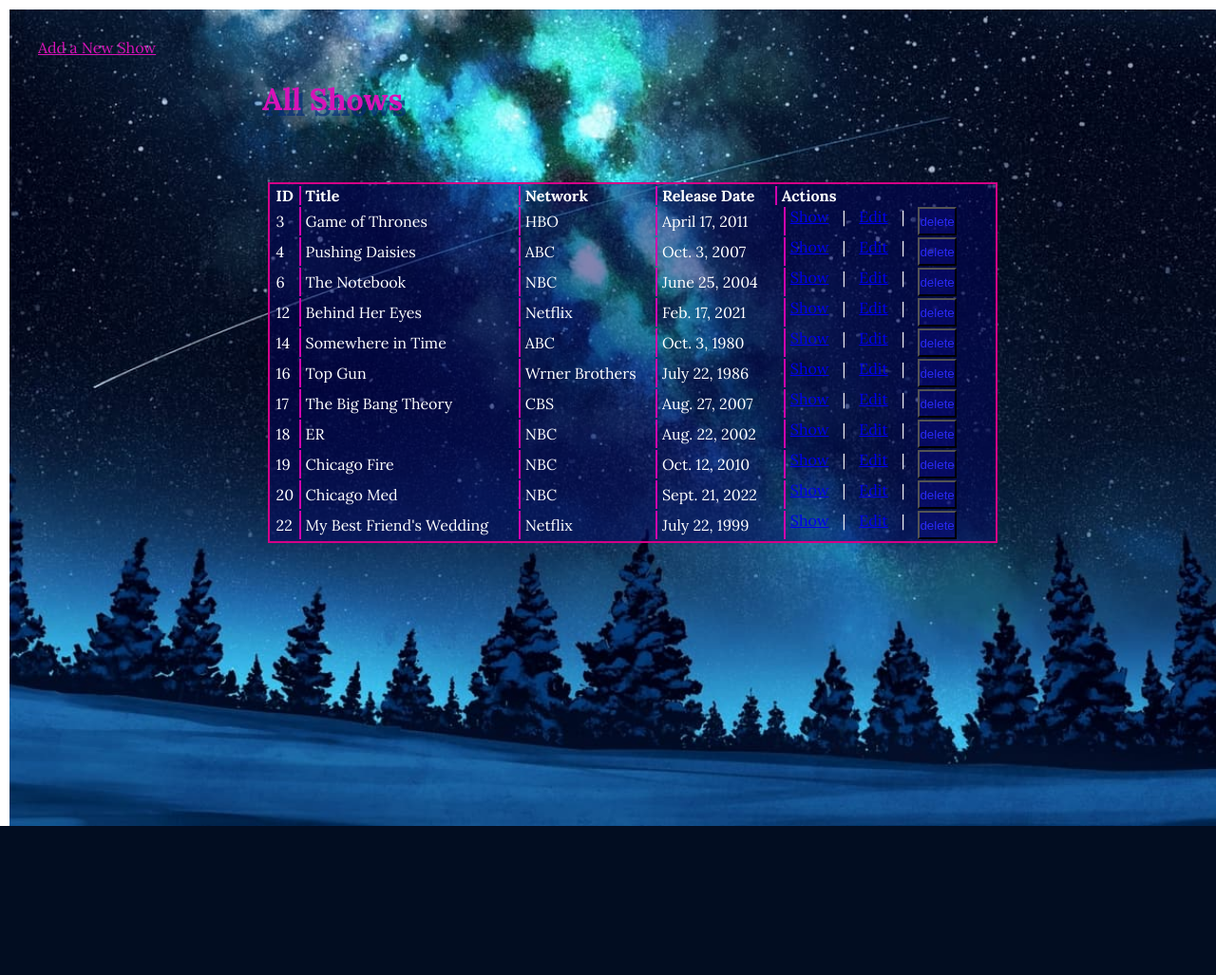
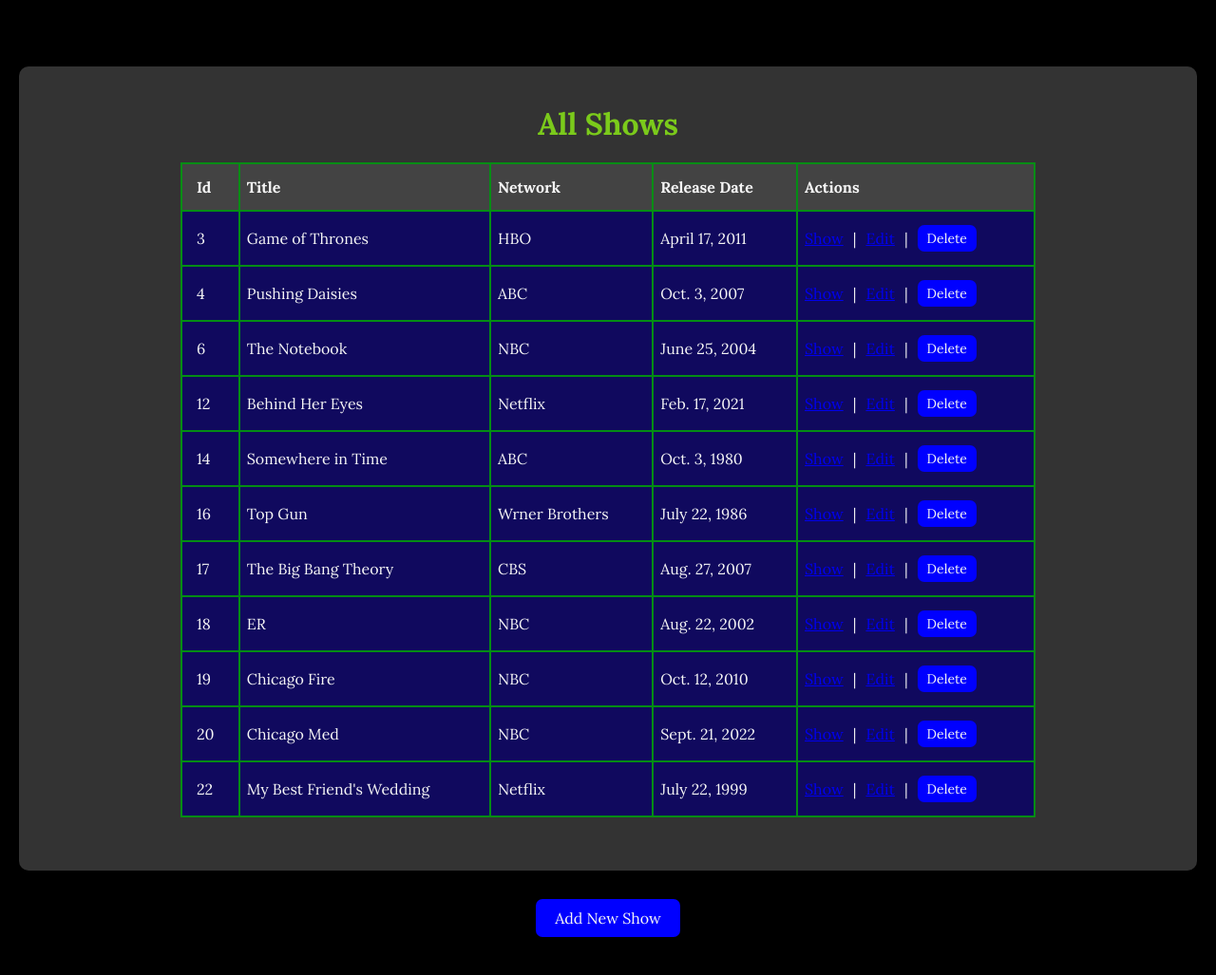
Before and after one commit to BashaTaylor/Favorite_Shows, a Django app: page / in a window 1280 px wide; the page is wider, and only the part inside the window is pictured. Shown: that part at 95% size. Before the commit the page ends 870 px from the top of that part, so only its background shows below. Run offline with Django 3.2, Linux system fonts and the light colour scheme; data comes from the database, SQL or seed files in the repository; both versions use the stored data as it was after the commit.

Commit message:
Made a lot of changes

```diff
--- a/semi_restful_validated_app/static/css/all_shows.css
+++ b/semi_restful_validated_app/static/css/all_shows.css
@@ -3,103 +3,139 @@
 * {
     margin: 0;
     padding: 0;
+    box-sizing: border-box;
+    font-family: Lora, serif;
 }
 
-#wrapper {
+body {
+    margin: 0;
+    padding: 0;
+    background-color: black;
+}
+
+.container {
     display: flex;
     flex-direction: column;
+    align-items: center;
+    background-color: black;
+    min-height: 100vh;
+    padding: 20px;
+}
+
+.main {
+    display: flex;
+    flex-direction: column;
+    align-items: center;
+    margin-top: 50px;
+    background-color: #333; /* Optional: Adds a background color for better contrast */
+    padding: 20px 20px 56px 20px; /* Adds padding inside the main div */
+    border-radius: 10px; /* Optional: Rounds the corners of the main div */
     width: 100%;
-    height: 100vh;
-    padding: 30px;
-    font-family: Lora, serif;
-    background-size: cover;
-    background-image: url(./images/galaxy2.jpg);
-    background-repeat: no-repeat;
-    background-position: center;
-    margin: 10px 10px 0 10px;
+    overflow-x: auto; /* Allows horizontal scrolling if necessary */
 }
 
 h1 {
-    position:absolute;
-    top: 8%;
-    left: 20%;
-    width: 60%;
+    text-align: center;
     padding: 20px;
-    color: rgb(215, 19, 183);
-    text-shadow: 4px 6px rgba(4, 45, 120, 0.689);
-}
-
-#container {
-    width: 60%;
-    height: 45vh;
-    position:absolute;
-    top: 24%;
-    left: 22%;
+    color: rgb(123, 202, 27);
 }
 
 table {
-    width: 100%;
-    height: 40%;
-    align-items:center;
-    justify-content: space-between;
-    border: solid 2px rgb(212, 2, 135);
-    text-align:left;
-    background:rgba(2, 2, 91, 0.483);
-    color: white;
+    width: 75%;/* Adjust to fit the container */
+    margin: 0 auto; /* Center the table horizontally */
+    text-align: left;
+    color: whitesmoke;
+    background: rgba(13, 5, 99, 0.9); /* Slightly transparent white for better contrast */
+    border-spacing: 0;
+    border-collapse: collapse;
 }
 
-#actions_position {
-    padding-left: 5px;
+th, td {
+    padding: 14px;
+    border: 2px solid rgb(4, 141, 20); /* Add border to cells for better visibility */
 }
+
+th {
+    background-color: #434343; /* Different background for table headers */
+}
+
 .id_column {
-    padding-left: 5px;
+    padding-left: 15px;
 }
 
 .row_line {
-    border-left: solid 2px rgb(207, 4, 173);
-    padding-left: 5px;
-}
-
-#show_line {
-    padding-left: 10px;
+    padding-left: 7px;
 }
 
 #links_button {
-    width: 200px;
-	height: 30px;
-	display: flex;
-	flex-direction: row;
-    justify-content: space-evenly;
+    display: flex;
+    gap: 5px; /* Space between action items */
+    align-items: center; /* Center items vertically */
 }
 
 a, #delete_btn {
-    display: flex;
+    display: inline-flex; /* Prevent wrapping for links and button */
+    align-items: center;
 }
 
 #delete_btn {
     text-decoration: underline;
-    text-decoration: blue;
-
+    color: blue; /* Ensure text color is set */
 }
 
 input {
-    color:rgb(42, 42, 245);
+    color: rgb(42, 42, 245);
     background-color: rgba(8, 8, 122, 0.513);
 }
 
-#new_show_btn {
-    color: rgb(215, 19, 183);
-    display: inline-block;
-    /* top: 66%;
-    left:22%; */
-}
-
-#show_line {
-    border-left: solid 2px rgb(207, 4, 173);
-    padding-left: 5px;
-}
-
-.span  {
+.span {
     padding-left: 5px;
     padding-right: 5px;
 }
+
+.button-wrapper {
+    display: flex;
+    justify-content: center;
+    gap: 10px;
+    margin: 30px 0 20px 0;
+}
+
+.btn, .btn-all {
+    background-color: blue;
+    color: whitesmoke;
+    padding: 10px 20px;
+    border: none;
+    border-radius: 7px;
+    cursor: pointer;
+    font-size: 16px;
+    transition: background-color 0.3s;
+}
+
+.btn-all {
+    font-size: 14px;
+    padding: 5px 10px;
+}
+
+.btn:hover {
+    background-color: darkblue;
+}
+
+/* Media Queries for Responsive Design */
+@media (max-width: 768px) { /* Tablet and mobile devices */
+    .container {
+        padding: 10px; /* Adjust padding for smaller screens */
+    }
+
+    .main {
+        padding: 20px; /* Reduce padding for smaller screens */
+    }
+
+    table {
+        width: 100%; /* Ensure the table fits within the container */
+    }
+
+    #links_button {
+        flex-direction: column; /* Stack action items vertically */
+        width: auto; /* Allow width to adjust */
+    }
+}
--- a/semi_restful_validated_app/templates/add_new_show.html
+++ b/semi_restful_validated_app/templates/add_new_show.html
@@ -11,8 +11,8 @@
 </head>
 
 <body>
-    <div id="container">
-        <div id="main">
+    <div class="container">
+        <div class="main">
             <h1>Add a New Show</h1>
             {% if messages %}
             <ul class="messages">
@@ -21,7 +21,7 @@
                 {% endfor %}
             </ul>
             {% endif %}
-            <form action="/show/create" method="POST">
+            <form action="/shows/create" method="POST">
                 {% csrf_token %}
                 <div class="net_rel_div">
                     <label for="title">Title</label>
--- a/semi_restful_validated_app/templates/all_shows.html
+++ b/semi_restful_validated_app/templates/all_shows.html
@@ -7,21 +7,21 @@
     <meta name="viewport" content="width=device-width, initial-scale=1.0">
     {% load static %}
     <link rel="stylesheet" href="{% static 'css/all_shows.css' %}">
-    <title>All Shows</title>
+    <title>All Shows Home</title>
 </head>
 
 <body>
-    <div id="wrapper">
-        <h1>All Shows</h1>
-        <div id="container">
+    <div class="container">
+        <div class="main">
+            <h1>All Shows</h1>
             <table>
                 <thead>
                     <tr>
-                        <th class="id_column">ID</th>
+                        <th class="id_column">Id</th>
                         <th class="row_line">Title</th>
                         <th class="row_line">Network</th>
                         <th class="row_line">Release Date</th>
-                        <th class="row_line" id="actions_position">Actions</th>
+                        <th class="row_line">Actions</th>
                     </tr>
                 </thead>
                 <tbody>
@@ -31,22 +31,27 @@
                         <td class="row_line">{{show.title}}</td>
                         <td class="row_line">{{show.network}}</td>
                         <td class="row_line">{{show.release_date}}</td>
-                        <td>
+                        <td class="row_line">
                             <div id="links_button">
-                                <a id="show_line" href="shows/{{show.id}}/show">Show</a><span class="span">|</span>
+                                <a id="show_line" href="{% url 'show' show.id %}">Show</a><span class="span">|</span>
                                 <a href="shows/{{show.id}}/edit">Edit</a><span class="span">|</span>
-                                <form method="POST" id="delete_btn" action="shows/{{show.id}}/delete">{% csrf_token %} <input type="submit" value="delete"></form>
+                                <form method="POST" id="delete_btn" action="shows/{{ show.id }}/delete">
+                                    {% csrf_token %}
+                                    <button type="submit" class="btn-all"
+                                        onclick="return confirm('Are you sure you want to delete this show?');">Delete</button>
+                                </form>
                             </div>
                         </td>
                     </tr>
-
                     {% endfor %}
                 </tbody>
             </table>
         </div>
-        <a id="new_show_btn" href="/show/new">Add a New Show</a>
+
+        <div class="button-wrapper">
+            <button class="btn" type="button" onclick="window.location.href='/shows/new'">Add New Show</button>
+        </div>
     </div>
-
 </body>
 
 </html>
--- a/semi_restful_validated_app/urls.py
+++ b/semi_restful_validated_app/urls.py
@@ -1,14 +1,30 @@
 from django.urls import path
 from .import views
 
+from django.urls import path
+from . import views
+
 urlpatterns = [
-    path('', views.index), #GET request redirecting to shows route
-    path('show', views.show), #GET request to display all objects' info starting at a different root
-    path('show/new', views.new), #GET request to display form to create an object
-    path('show/create', views.create), #POST request to create an object
+    path('', views.index, name='index'),  # Display all shows
+    path('shows', views.index, name='all_shows'),  # Optional: a route for listing all shows
+    path('shows/new', views.new, name='new'),  # Display form to create a new show
+    path('shows/create', views.create, name='create'),  # Handle show creation
 
-    path('shows/<int:show_id>/show', views.show), #GET request to display a specific object's info
-    path('shows/<int:show_id>/edit', views.edit), #GET request to display form to update a specific object
-    path('shows/<int:show_id>/update', views.update), #POST request to update a specific object
-    path('shows/<int:show_id>/delete', views.delete), #POST request to delete a specific object
+    path('shows/<int:show_id>/show', views.show, name='show'),  # Display specific show details
+    path('shows/<int:show_id>/edit', views.edit, name='edit'),  # Edit a specific show
+    path('shows/<int:show_id>/update', views.update, name='update'),  # Update a specific show
+    path('shows/<int:show_id>/delete', views.delete, name='delete'),  # Delete a specific show
 ]
+
+
+# urlpatterns = [
+#     path('', views.index), #GET request redirecting to shows route
+#     path('show', views.show), #GET request to display all objects' info starting at a different root
+#     path('show/new', views.new), #GET request to display form to create an object ( a new show)
+#     path('show/create', views.create), #POST request to create an object
+
+#     path('shows/<int:show_id>/show', views.show), #GET request to display a specific object's info
+#     path('shows/<int:show_id>/edit', views.edit), #GET request to display form to update a specific object
+#     path('shows/<int:show_id>/update', views.update), #POST request to update a specific object
+#     path('shows/<int:show_id>/delete', views.delete), #POST request to delete a specific object
+# ]
```
Also changed, not shown: semi_restful_validated_app/static/css/add_new_show.css (+54 -10 lines), semi_restful_validated_app/static/css/tvShow.css (+41 -29 lines), semi_restful_validated_app/templates/tv_show.html (+15 -3 lines), db.sqlite3.
